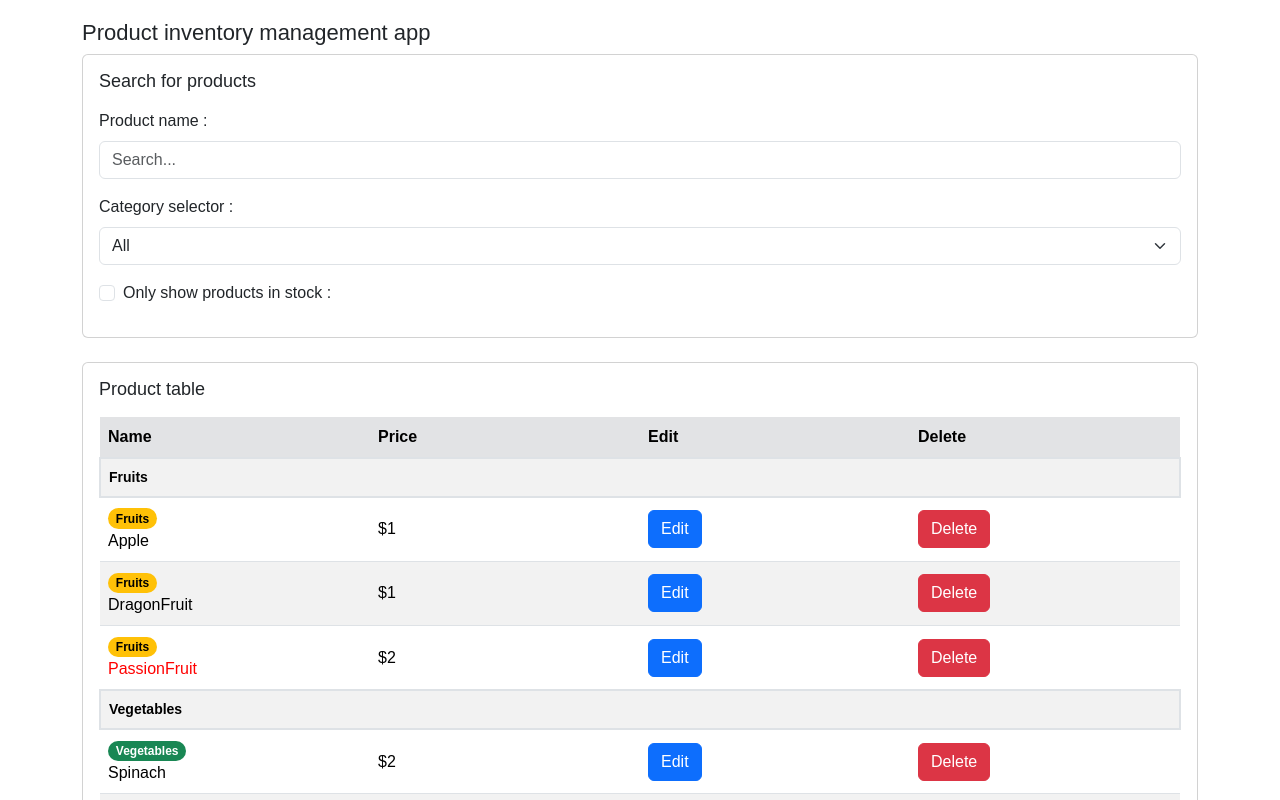
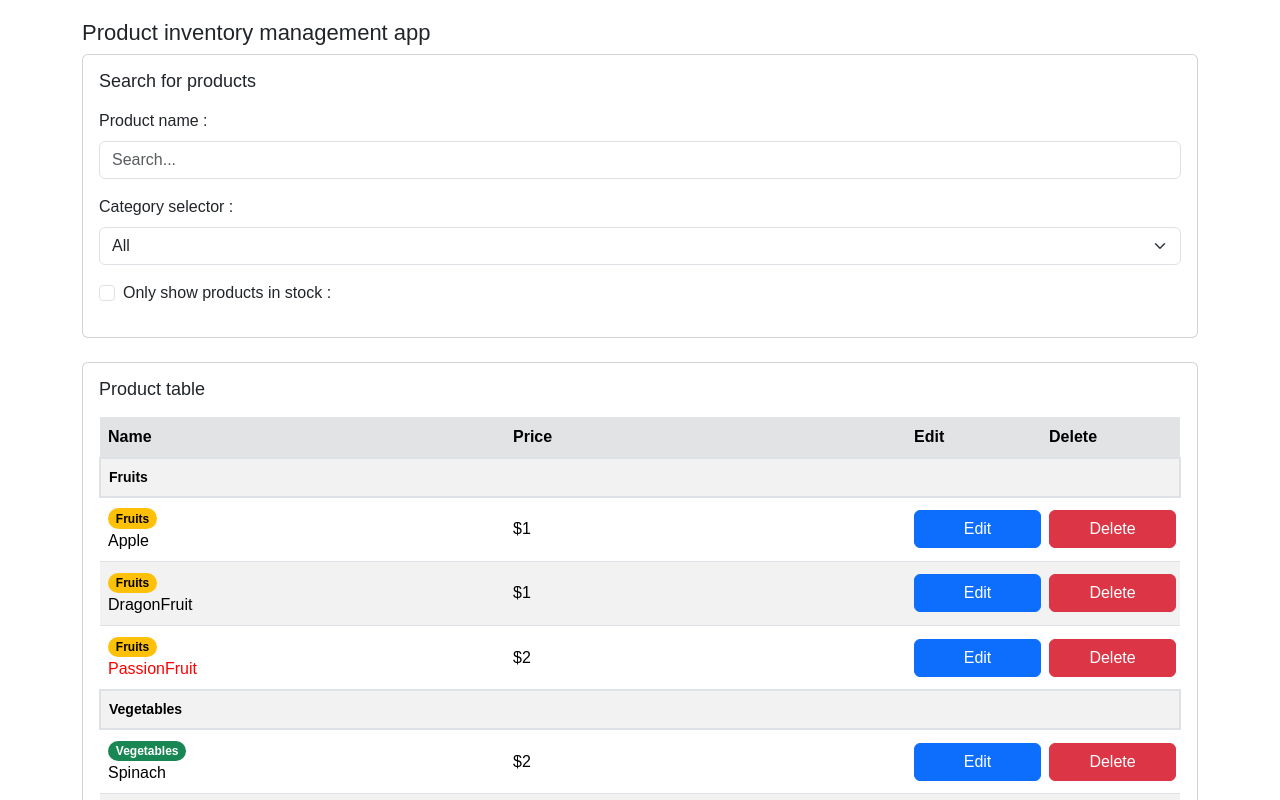
Before and after one commit to IchikaCoding/react-practice, a React (Vite) app: page / in a window 1280 px wide. Shown: the top 800 px of the page. Built offline with nearby package versions, Linux system fonts and the light colour scheme.

Commit message:
wip(style): テーブル列幅とボタン幅を最適化しているところ（途中）

```diff
--- a/src/components/ProductRow.jsx
+++ b/src/components/ProductRow.jsx
@@ -155,19 +155,18 @@ export default function ProductRow({
         </td>
 
         <td>{`$${product.price}`}</td>
-        <td>
+        <td className="px-1">
           <button
             onClick={() => handleEditButton(product.id)}
-            className="btn btn-primary"
+            className="btn btn-primary w-100"
           >
             Edit
           </button>
         </td>
-
-        <td>
+        <td className="px-1">
           <button
             onClick={() => handleDeleteButton(product.id)}
-            className="btn btn-danger"
+            className="btn btn-danger w-100"
           >
             Delete
           </button>
--- a/src/components/ProductTable.jsx
+++ b/src/components/ProductTable.jsx
@@ -117,10 +117,14 @@ export default function ProductTable({
       <table className="table table-striped table-hover align-middle">
         <thead className="table-light">
           <tr className="table table-secondary">
-            <th style={{ width: "25%" }}>Name</th>
-            <th style={{ width: "25%" }}>Price</th>
-            <th style={{ width: "25%" }}>Edit</th>
-            <th style={{ width: "25%" }}>Delete</th>
+            <th style={{ width: "37.5%" }}>Name</th>
+            <th style={{ width: "37.5%" }}>Price</th>
+            <th style={{ width: "12.5%" }} className="px-1">
+              Edit
+            </th>
+            <th style={{ width: "12.5%" }} className="px-1">
+              Delete
+            </th>
           </tr>
         </thead>
         {/* JSXの要素の配列はReactが展開して、順番に表示してくれるらしい！！ */}
```
